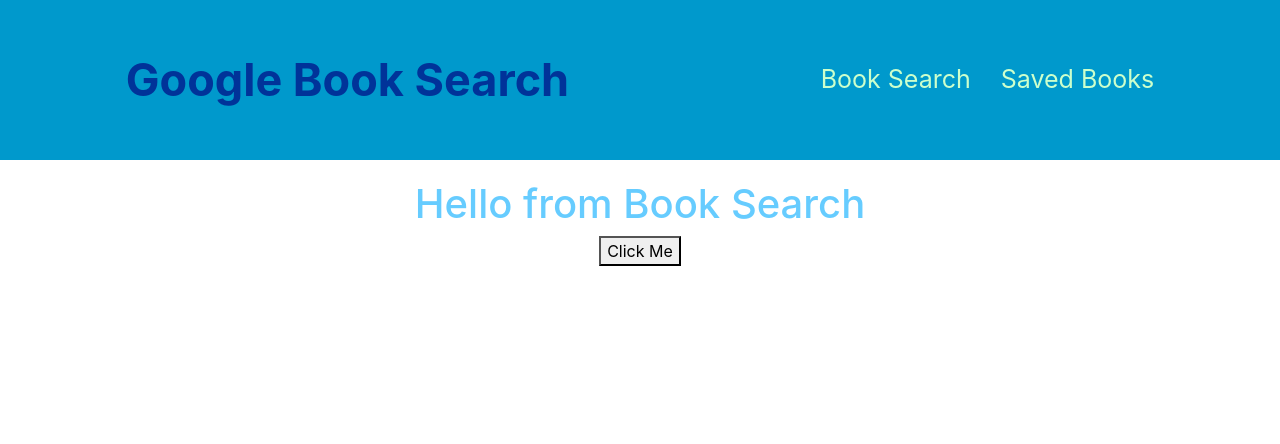
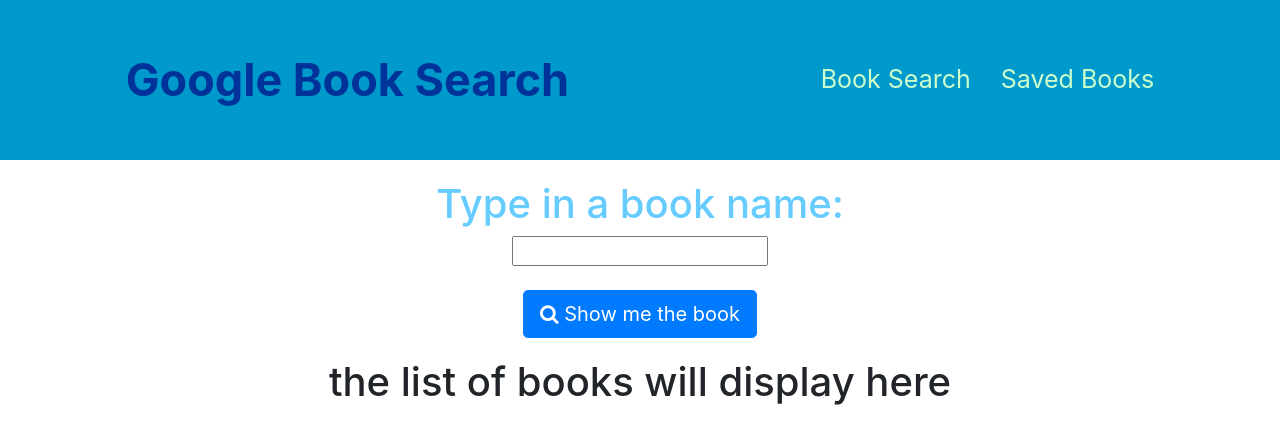
Before and after one commit to elpat77/google_book_search, a React (Create React App) app in the folder client/: page / in a window 1280 px wide. Shown: the top 444 px of the page. Built offline with nearby package versions, Linux system fonts and the light colour scheme.

Commit message:
adding book api and axios functionality

```diff
--- a/client/public/index.html
+++ b/client/public/index.html
@@ -22,8 +22,11 @@
       work correctly both with client-side routing and a non-root public URL.
       Learn how to configure a non-root public URL by running `npm run build`.
     -->
-  <link rel="stylesheet" href="https://maxcdn.bootstrapcdn.com/bootstrap/4.3.1/css/bootstrap.min.css"
-    integrity="sha384-ggOyR0iXCbMQv3Xipma34MD+dH/1fQ784/j6cY/iJTQUOhcWr7x9JvoRxT2MZw1T" crossorigin="anonymous" />
+  <link rel="stylesheet" href="https://stackpath.bootstrapcdn.com/bootstrap/4.4.1/css/bootstrap.min.css"
+    integrity="sha384-Vkoo8x4CGsO3+Hhxv8T/Q5PaXtkKtu6ug5TOeNV6gBiFeWPGFN9MuhOf23Q9Ifjh" crossorigin="anonymous">
+  <link rel="stylesheet" href="https://cdnjs.cloudflare.com/ajax/libs/font-awesome/4.7.0/css/font-awesome.min.css">
+  <link rel=“icon” href=“/favicon.ico” type=“image/x-icon”>
+  <link rel=“shortcut icon” href=“/favicon.ico” type=“image/x-icon”>
   <title>Google Book Search</title>
 </head>
 
@@ -40,6 +43,16 @@
       To begin the development, run `npm start` or `yarn start`.
       To create a production bundle, use `npm run build` or `yarn build`.
     -->
+  <!--Javascript-->
+  <script src="https://code.jquery.com/jquery-3.4.1.slim.min.js"
+    integrity="sha384-J6qa4849blE2+poT4WnyKhv5vZF5SrPo0iEjwBvKU7imGFAV0wwj1yYfoRSJoZ+n"
+    crossorigin="anonymous"></script>
+  <script src="https://cdn.jsdelivr.net/npm/popper.js@1.16.0/dist/umd/popper.min.js"
+    integrity="sha384-Q6E9RHvbIyZFJoft+2mJbHaEWldlvI9IOYy5n3zV9zzTtmI3UksdQRVvoxMfooAo"
+    crossorigin="anonymous"></script>
+  <script src="https://stackpath.bootstrapcdn.com/bootstrap/4.4.1/js/bootstrap.min.js"
+    integrity="sha384-wfSDF2E50Y2D1uUdj0O3uMBJnjuUD4Ih7YwaYd1iqfktj0Uod8GCExl3Og8ifwB6"
+    crossorigin="anonymous"></script>
 </body>
 
 </html>
--- a/client/src/components/BookSearch/BookSearch.js
+++ b/client/src/components/BookSearch/BookSearch.js
@@ -1,5 +1,5 @@
 import React, { useEffect, useState } from 'react';
-// import axios from 'axios';
+import axios from 'axios';
 import './booksearch.css';
 
 function BookSearch(props) {
@@ -21,17 +21,39 @@
     console.log(counter);
   }, [counter]);
 
-  function addOne() {
-    changeCounter(counter + 1);
+  // function addOne() {
+  //   changeCounter(counter + 1);
+  // }
+
+  function getBooks() {
+    let url = `https://www.googleapis.com/books/v1/volumes?q=quilting`
+
+    axios.get(url).then(result => {
+      const data = result.data.items;
+      console.log('data', data)
+      console.log(data[1].volumeInfo.title)
+
+      for (let i = 0; i < data.length; i++) {
+        let bookTitles = data[i].volumeInfo.title;
+        console.log(bookTitles);
+      }
+    })
   }
 
   return (
-    <div className="bookSearch">
-      <h1>Hello from Book Search</h1>
-      <button onClick={() => addOne()}>Click Me</button>
-
+    <div>
+      <div className="bookSearch">
+        <h1>Type in a book name:</h1>
+        <div><input type="text" id="bookInput"></input></div>
+        <br></br>
+        <button className="btn btn-lg btn-primary" id="searchBooks" onClick={() => getBooks()}><i class="fa fa-search"></i> Show me the book</button>
+      </div>
+      <div className="container justify-content-center col-md-10 bookDisplay">
+        <h1> the list of books will display here</h1>
+      </div>
     </div>
   )
 }
 
+
 export default BookSearch;
--- a/client/src/components/BookSearch/booksearch.css
+++ b/client/src/components/BookSearch/booksearch.css
@@ -2,3 +2,8 @@
     color:#66CCFF;
     text-align: center;
 }
+
+.bookDisplay {
+    text-align: center;
+    margin-top: 20px;
+}
```
